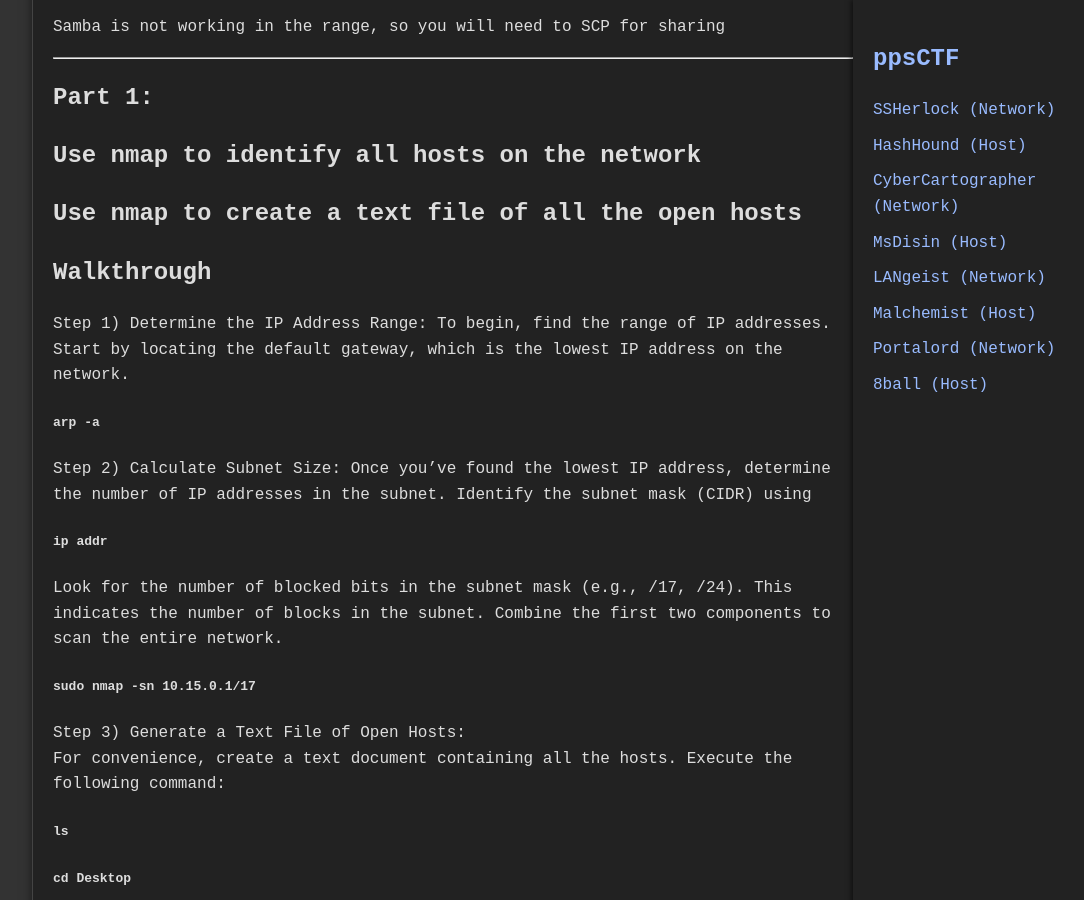
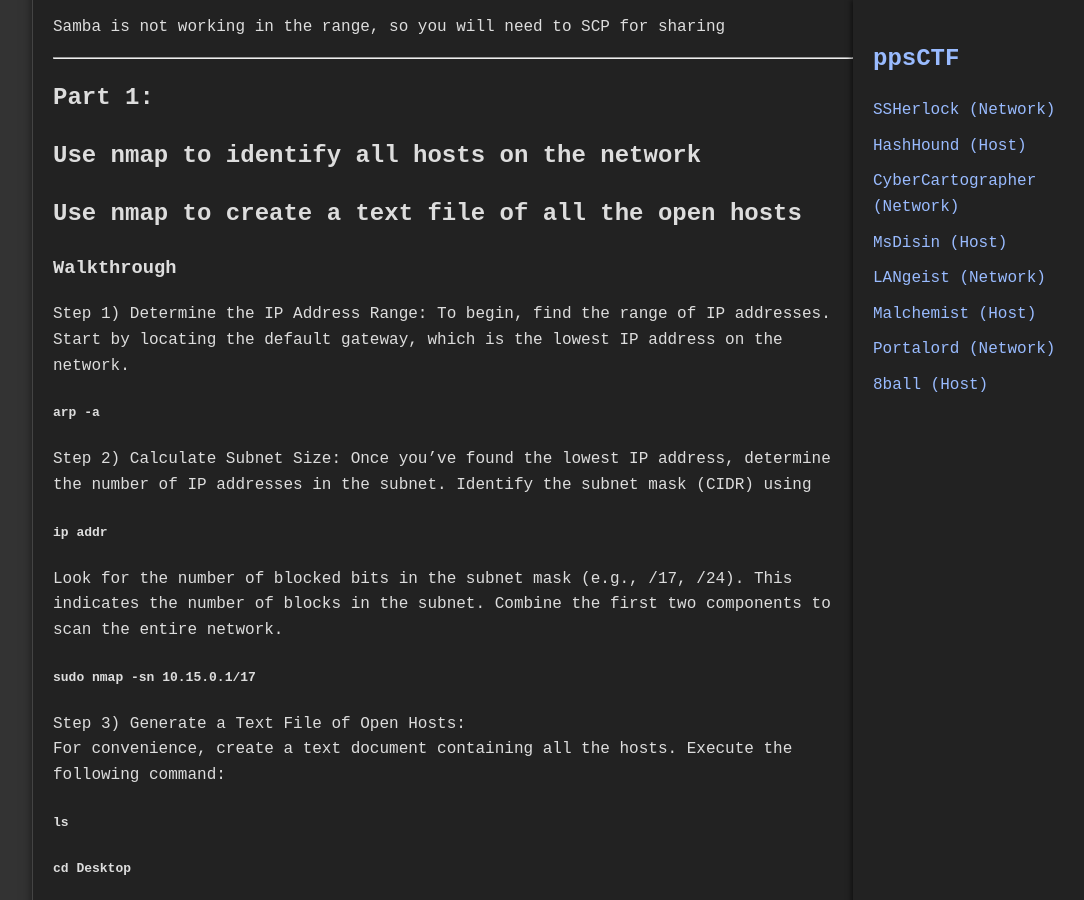
Before and after one commit to jboyce1/ppsCTF, a Jekyll site: the page built from classes/CyberCartographer/CyberCartographer.md, in a window 1280 px wide and 900 px high, scrolled down 2279 px. Shown: the whole window, without its empty margins (187-1271 px from the left). Built offline with Jekyll 4.4.1, drawn with Linux system fonts in a browser that asks for light colours.

```diff
--- a/classes/CyberCartographer/CyberCartographer.md
+++ b/classes/CyberCartographer/CyberCartographer.md
@@ -59,7 +59,7 @@ Samba is not working in the range, so you will need to SCP for sharing
 
 
 
-## **Walkthrough**
+### **Walkthrough**
 Step 1) Determine the IP Address Range: To begin, find the range of IP addresses. Start by locating the default gateway, which is the lowest IP address on the network.
 #### `arp -a`
 Step 2) Calculate Subnet Size: Once you've found the lowest IP address, determine the number of IP addresses in the subnet. Identify the subnet mask (CIDR) using
```
